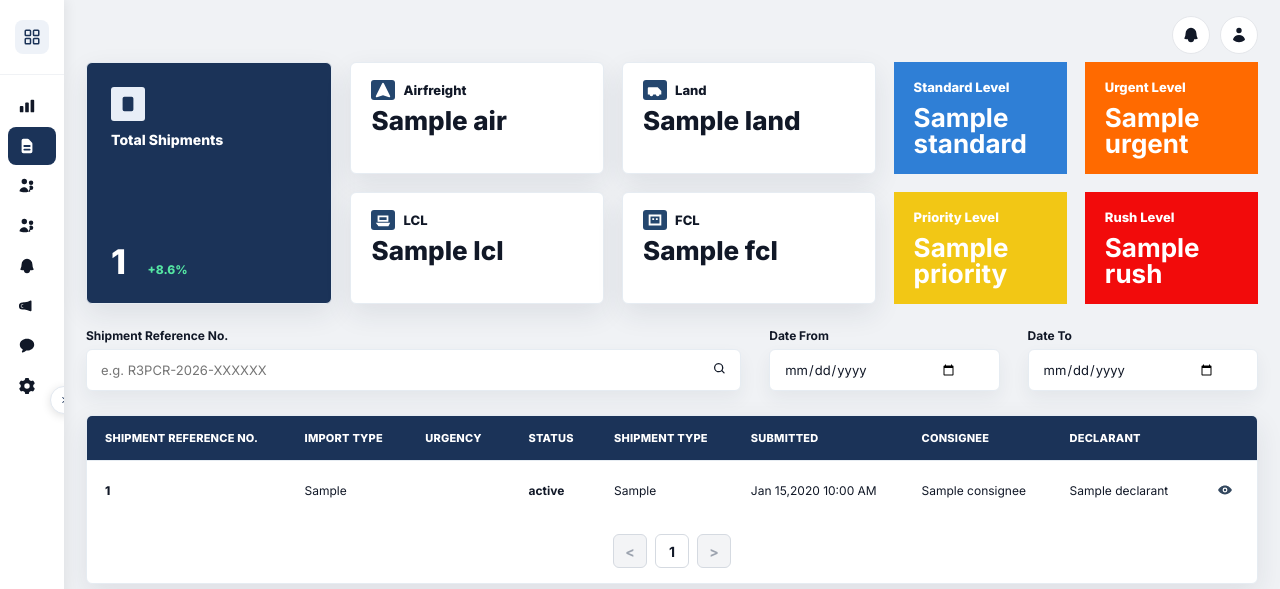
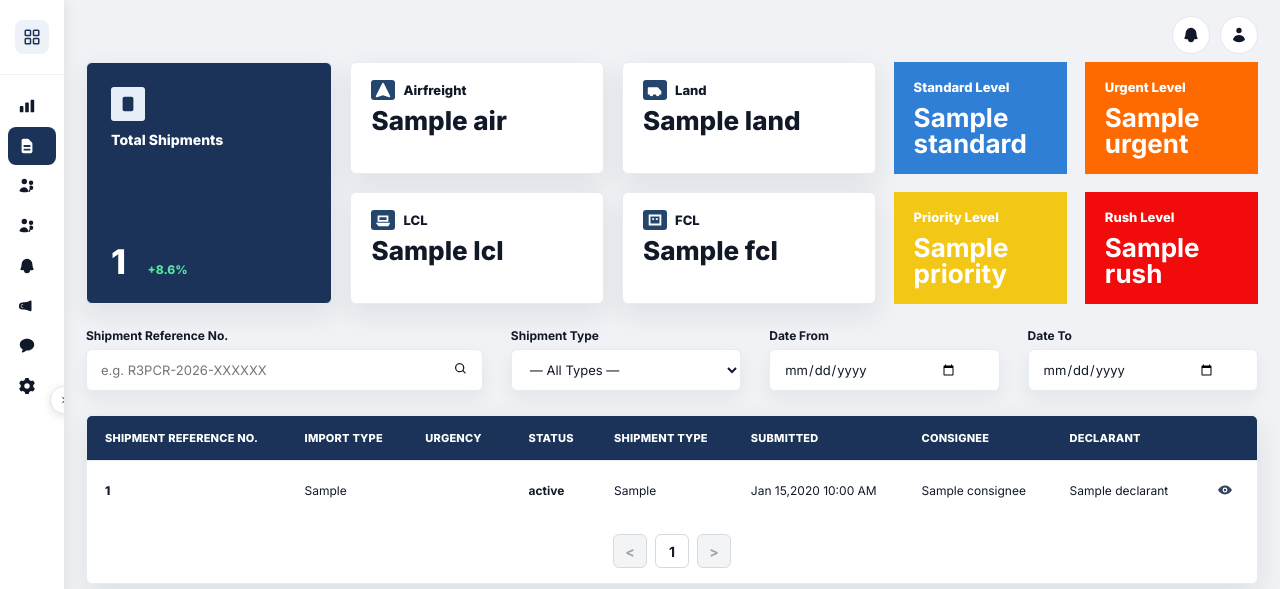
Before and after one commit to d4rr-code/r3pcr, a Django app: template templates/supervisor/shipment_records.html in a window 1280 px wide. Shown: the top 589 px of the page. Run offline with Django 5.2, Linux system fonts and the light colour scheme; the template is opened without the code that fills it: most values are stand-ins (such as "Sample title", 1, 10 or a date in 2020).

Commit message:
Add Shipment Type filter to supervisor shipment records
Backend filter (stype_f → shipment_type) and TYPE_CHOICES context were
already wired up in the view — only the UI dropdown was missing.
Added a 'Shipment Type' select (FCL / LCL / Air / Land) between the
reference number search and the date range inputs. Auto-submits on change.

Co-Authored-By: Claude Sonnet 4.6 <noreply@anthropic.com>

```diff
--- a/templates/supervisor/shipment_records.html
+++ b/templates/supervisor/shipment_records.html
@@ -477,6 +477,15 @@
             </div>
         </div>
         <div class="sr-field">
+            <label>Shipment Type</label>
+            <select class="sr-input" name="stype" onchange="this.form.submit()">
+                <option value="">— All Types —</option>
+                {% for val, label in TYPE_CHOICES %}
+                <option value="{{ val }}" {% if stype_f == val %}selected{% endif %}>{{ label }}</option>
+                {% endfor %}
+            </select>
+        </div>
+        <div class="sr-field">
             <label>Date From</label>
             <input class="sr-input" type="date" name="date_from" value="{{ date_from }}">
         </div>
```
